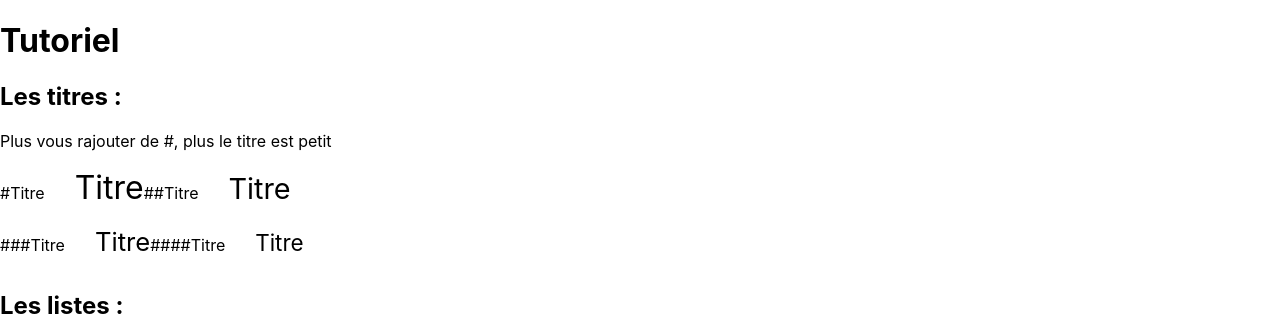
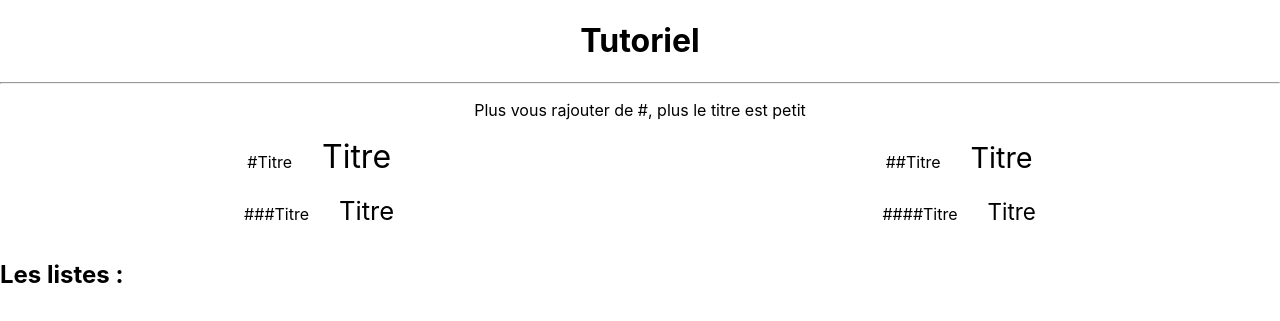
Before and after one commit to vicolatino/reims-0919-js-david-goodedit, a React (Create React App) app in the folder david_goodedit/: page / in a window 1280 px wide. Shown: the top 321 px of the page. Built offline with nearby package versions, Linux system fonts and the light colour scheme.

Commit message:
css for titleTuto

```diff
--- a/david_goodedit/src/components/ListsTuto.jsx
+++ b/david_goodedit/src/components/ListsTuto.jsx
@@ -4,7 +4,7 @@ import './Tutorial.css'
 function ListsTuto() {
   return (
     <div>
-      <h2>Les listes :</h2>
+      <h2 id="titleH2">Les listes :</h2>
       <div className="transformation">
         <div className="transformation2">
           <h3>Les listes ordonnées :</h3>
--- a/david_goodedit/src/components/TitleTuto.jsx
+++ b/david_goodedit/src/components/TitleTuto.jsx
@@ -4,9 +4,9 @@ import './Tutorial.css'
 function TitleTuto() {
   return (
       <div>
-        <h2>Les titres :</h2>
-        <p>Plus vous rajouter de #, plus le titre est petit</p>
-        <div className="transformation">
+        <div>
+          <p className="pTitle">Plus vous rajouter de #, plus le titre est petit</p>
+            <div className="transformationTitle">
               <div className="transformation">
                 <p>#Titre</p>
                 <p className='titleH1'>Titre</p>
@@ -16,7 +16,7 @@ function TitleTuto() {
                 <p className='titleH2'>Titre</p>
               </div>
             </div>
-        <div className="transformation">
+            <div className="transformationTitle">
               <div className="transformation">
                 <p>###Titre</p>
                 <p className='titleH3'>Titre</p>
@@ -27,6 +27,7 @@ function TitleTuto() {
               </div>
             </div>
         </div>
+      </div>
   );
 }
 
--- a/david_goodedit/src/components/Tutorial.css
+++ b/david_goodedit/src/components/Tutorial.css
@@ -1,6 +1,26 @@
+.titleSection {
+  text-align: center;
+}
+
+.pTitle {
+  text-align: center;
+}
+
+.transformationTitle {
+  display: flex;
+  align-items: baseline;
+}
+
 .transformation {
   display: flex;
   align-items: baseline;
+  margin: auto;
+}
+
+#blockTuto {
+  display: flex;
+  align-items: baseline;
+  margin: 0px 20px 10px 60px;
 }
 
 .titleH1 {
--- a/david_goodedit/src/components/Tutorial.jsx
+++ b/david_goodedit/src/components/Tutorial.jsx
@@ -11,7 +11,8 @@ import CodeTuto from './CodeTuto'
 function Tutorial() {
   return (
     <div>
-      <h1>Tutoriel</h1>
+      <h1 className="titleSection">Tutoriel</h1>
+      <hr />
       <TitleTuto />
       <ListsTuto />
       <ImageTuto />
```
Lines whose indentation alone changed are shown as unchanged.
